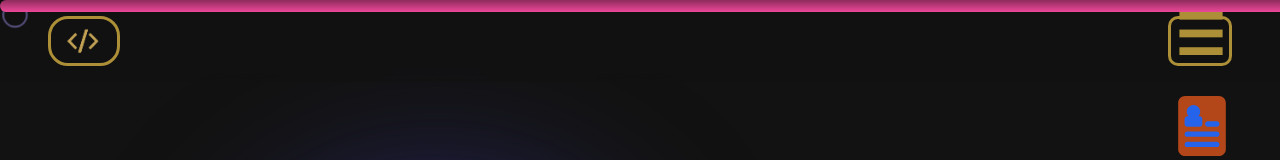
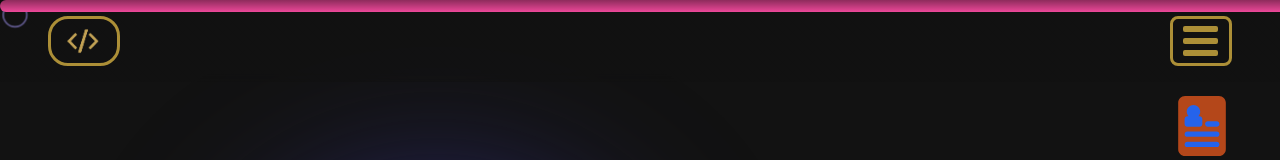
Before and after one commit to JamieJB123/portfolio, a React (Vite) app: page / in a window 1280 px wide. Shown: the top 160 px of the page. Built offline with nearby package versions, Linux system fonts and the light colour scheme.

Commit message:
Adjust burger menu to fix issues appearing on older microsoft edge browsers. The issue was caused by a font-glyph in the burger menu having strange effects on the spacing. The fix was to recreate the effect of the font glyph with span elements which can be styled and spaced precisely

```diff
--- a/src/App.css
+++ b/src/App.css
@@ -82,15 +82,25 @@ button {
     border: 3px solid var(--dark-gold);
     border-radius: 20px;
 }
-.burger-menu {
+
+.burger-menu2 {
     display: flex;
+    flex-direction: column;
+    justify-content: center;
     align-items: center;
-    font-size: 3.5rem;
-    padding: 0.75rem 0.25rem 1.6rem;
+    gap: 6px;
     border: 3px solid var(--dark-gold);
-    border-radius: 10px;
-    max-height: 50px;
+    border-radius: 8px;
+    height: 50px;
+    width: 62.5px;
     cursor: pointer;
+    background: none;
+}
+.burger-bar {
+    width: 35px;
+    height: 6px;
+    background-color: var(--dark-gold);
+    border-radius: 2px;
 }
 
 .nav-links {
--- a/src/components/Nav.jsx
+++ b/src/components/Nav.jsx
@@ -10,13 +10,15 @@ export default function NavBar() {
                     <img id="nav-logo" src="assets/nav-logo.png" alt="nav-logo"></img>
                 </a>
                 <button
-                    className="burger-menu"
+                    className="burger-menu2"
                     aria-label={isOpen ? "Close navigation menu" : "Open navigation menu"}
                     aria-controls="main-menu"
                     aria-expanded={isOpen}
                     onClick={() => setIsOpen((prev) => !prev)}
                 >
-                    &#9776;
+                        <span className="burger-bar"></span>
+                        <span className="burger-bar"></span>
+                        <span className="burger-bar"></span>
                 </button>
                 <ul
                     id="main-menu"
```
